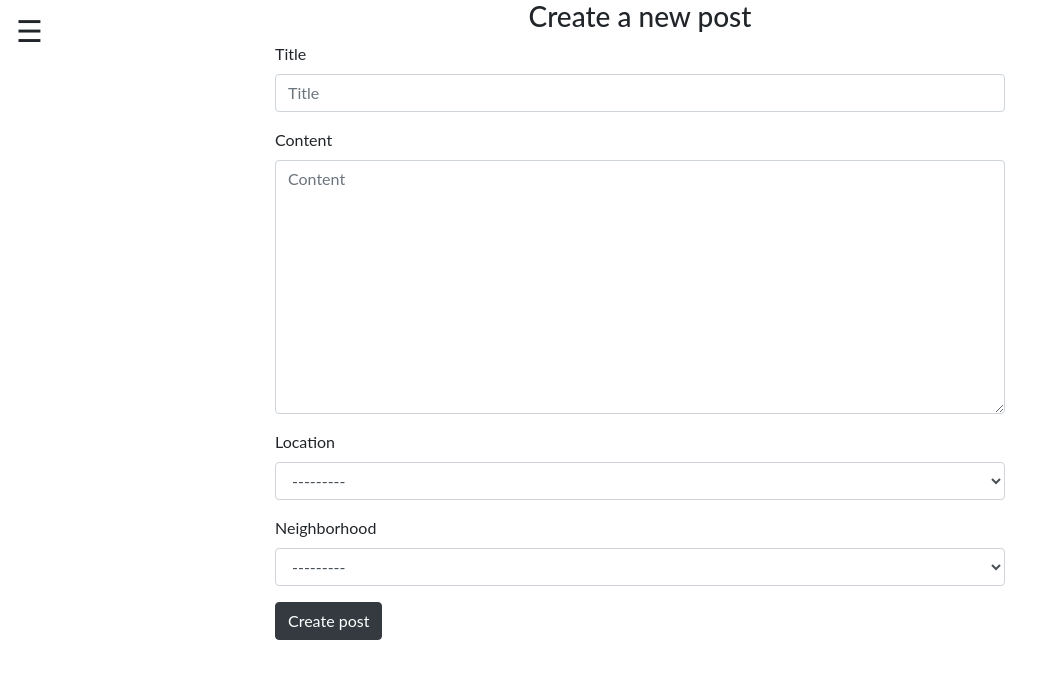
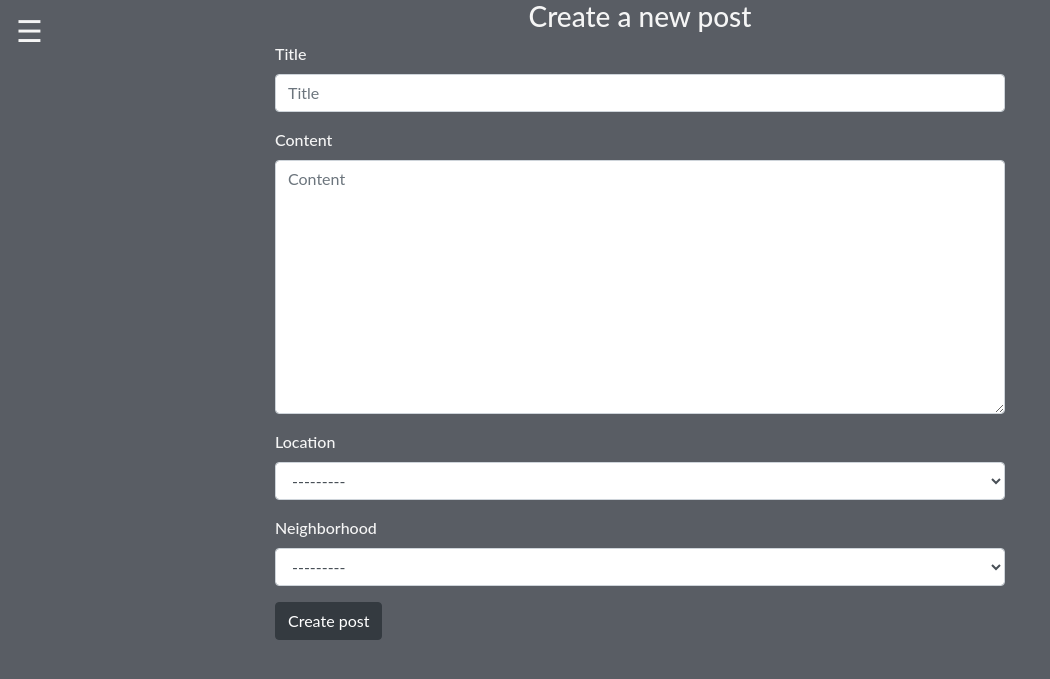
Before and after one commit to ezekielkibiego/The_Neighborhood, a Django app: page /create_post in a window 1280 px wide. Shown: the top 679 px of the page, without its empty margins (0-1050 px from the left). Run offline with Django 3.2, Linux system fonts and the light colour scheme; data that the repository does not hold is empty; some libraries are stand-ins or nearby versions; some web fonts are replaced.

Commit message:
styled post form

```diff
--- a/hoodapp/templates/post.html
+++ b/hoodapp/templates/post.html
@@ -7,6 +7,17 @@
 {% endblock %}
 
 {% block content %}
+<style>
+    body{
+    font-family: 'Lato', global_font_string;
+    font-weight: 500;
+    background-color: #595d64;
+    color: whitesmoke;
+    }
+
+</style>
+
+
 <div class="container">
     <div class="row">
         <div class="col-md-2"></div>
```
